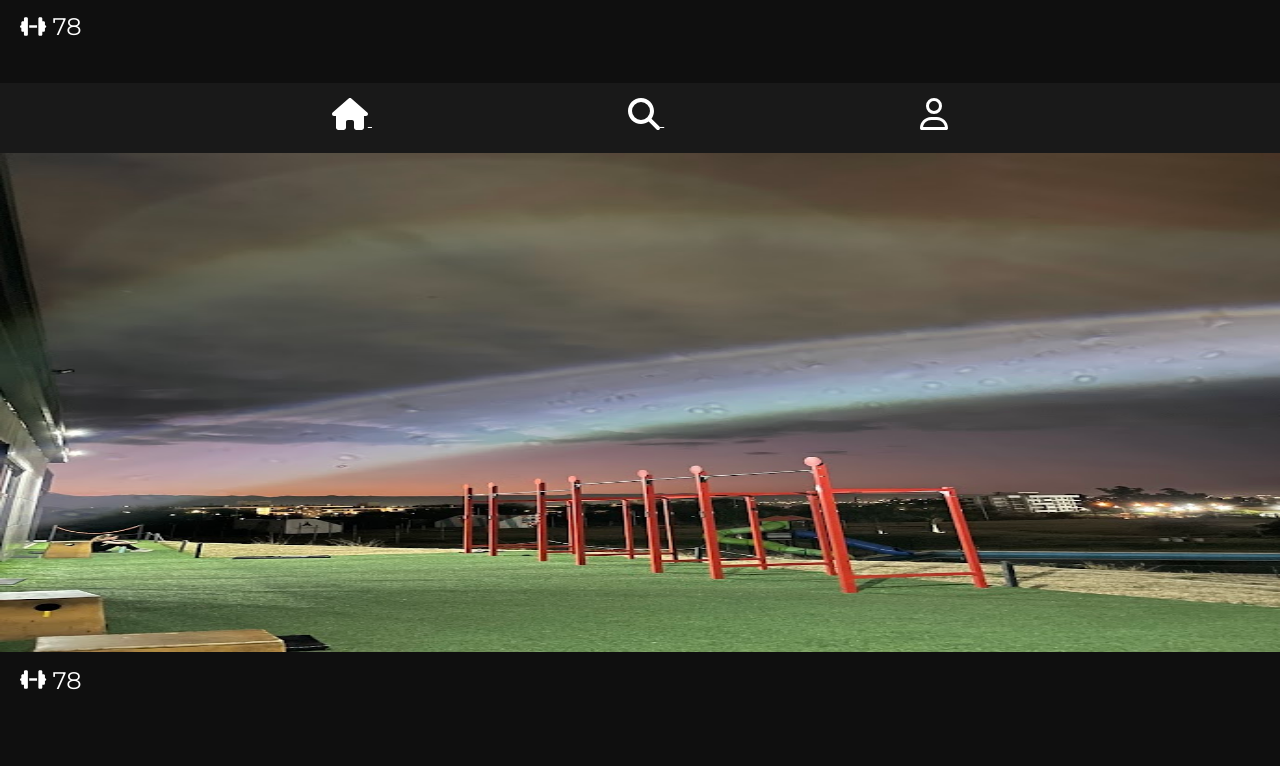
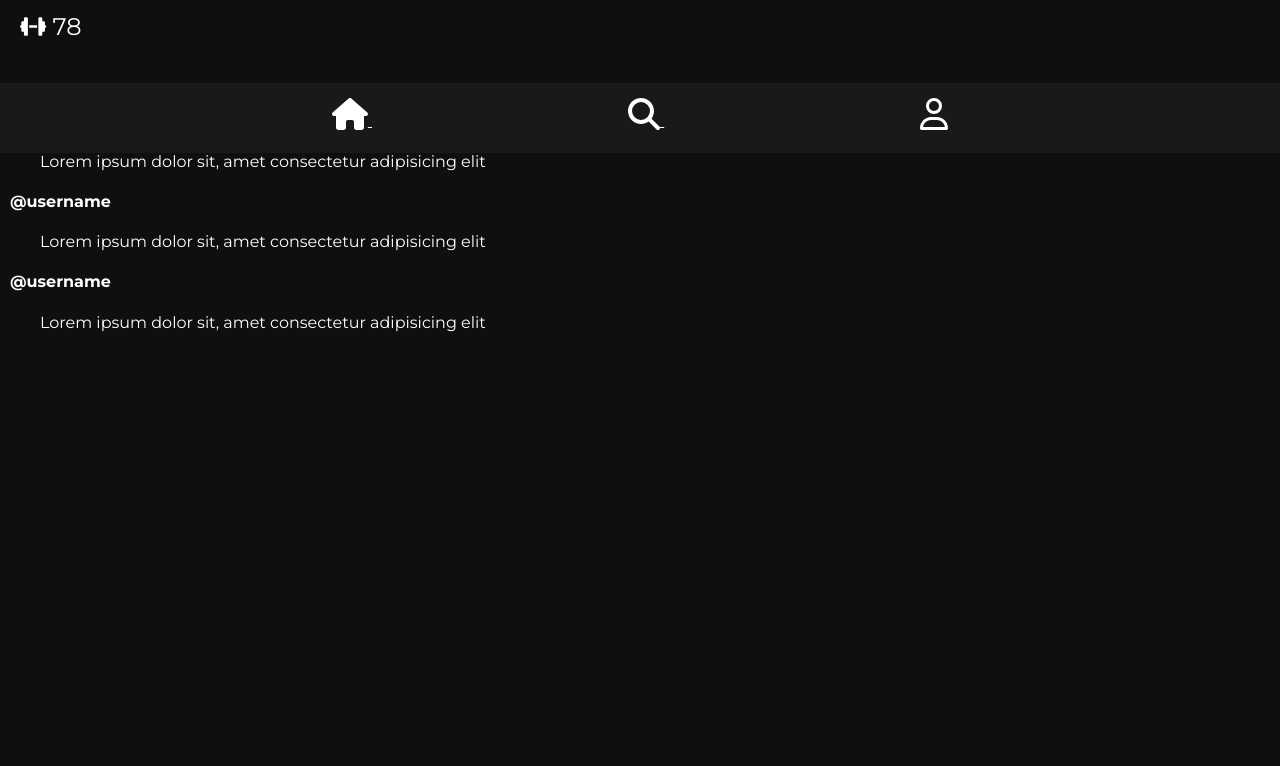
Before and after one commit to Newtonest/GYM-Test, a React (Create React App) app: page /post in a window 1280 px wide. Before the commit this address led to /. Shown: the part 647-1413 px from the top of the page. After the commit the page ends 1079 px from the top, so only its background shows below. Built offline with nearby package versions, Linux system fonts and the light colour scheme.

Commit message:
Detailed post

```diff
--- a/src/App.jsx
+++ b/src/App.jsx
@@ -6,7 +6,9 @@ function App() {
   return (
     <>
       <div className='header-app' >
-        <h1>GymApp</h1>
+        <a href="./">
+          <h1>GymApp</h1>
+        </a>
         <hr />
       </div>
       <AppRouter />
--- /dev/null
+++ b/src/components/Comments.jsx
@@ -0,0 +1,32 @@
+import React from 'react'
+
+const Comments = () => {
+  return (
+    <div className='comments'>
+
+        <div className="comment">
+            <a href="profile"><h4>@username</h4></a>
+            <ul>
+                <li><p>Lorem ipsum dolor sit, amet consectetur adipisicing elit</p></li>
+            </ul>
+        </div>
+
+        <div className="comment">
+        <a href="profile"><h4>@username</h4></a>
+            <ul>
+                <li><p>Lorem ipsum dolor sit, amet consectetur adipisicing elit</p></li>
+            </ul>
+        </div>
+
+        <div className="comment">
+        <a href="profile"><h4>@username</h4></a>
+            <ul>
+                <li><p>Lorem ipsum dolor sit, amet consectetur adipisicing elit</p></li>
+            </ul>
+        </div>
+
+    </div>
+  )
+}
+
+export default Comments
--- a/src/components/Post.jsx
+++ b/src/components/Post.jsx
@@ -1,12 +1,15 @@
 import { faDumbbell } from "@fortawesome/free-solid-svg-icons"
 import { FontAwesomeIcon } from "@fortawesome/react-fontawesome"
+import ProfilePicture from "./ProfilePicture"
 
 
 const Post = () => {
   return (
     <div className="feed-post">
         <h4>@username</h4>
-        <img src="/assets/img/example.jpg" alt="" />
+        <a href="post">
+          <img src="/assets/img/example.jpg" alt="" />
+        </a>
         <div className="post-likes">
             <p> <FontAwesomeIcon icon={faDumbbell} size="sm" /> 78 </p>
         </div>
--- /dev/null
+++ b/src/pages/DetailedPost.jsx
@@ -0,0 +1,14 @@
+import React from 'react'
+import Post from '../components/Post'
+import Comments from '../components/Comments'
+
+const DetailedPost = () => {
+  return (
+    <>
+      <Post />
+      <Comments />
+    </>
+  )
+}
+
+export default DetailedPost
--- a/src/pages/GymAppRoutes.jsx
+++ b/src/pages/GymAppRoutes.jsx
@@ -2,6 +2,7 @@ import { Navigate, Route, Routes } from "react-router-dom"
 import HomePage from './HomePage'
 import ExplorePage from "./ExplorePage"
 import ProfilePage from "./ProfilePage"
+import DetailedPost from "./DetailedPost"
 
 const GymAppRoutes = () => {
   return (
@@ -9,6 +10,7 @@ const GymAppRoutes = () => {
         <Route path="/" element={ <HomePage /> } />
         <Route path="explore" element={ <ExplorePage /> } />
         <Route path="profile" element={ <ProfilePage /> } />
+        <Route path="post" element={ <DetailedPost /> } />
 
         <Route path="/*" element={ <Navigate to="/" /> } />
     </Routes>
--- a/src/styles.css
+++ b/src/styles.css
@@ -15,6 +15,9 @@ body {
 .header-app {
   h1 {
     margin-left: 10px;
+  }
+  a {
+    text-decoration: none;
   }
 }
 
@@ -87,3 +90,19 @@ body {
     }
   }
 }
+
+.comments{
+  margin-bottom: 100px;
+
+  a{
+    text-decoration: none;
+  }
+  h4{
+    margin-left: 10px;
+  }
+  .comment{
+    ul {
+      list-style: none;
+    }
+  }
+}
```
